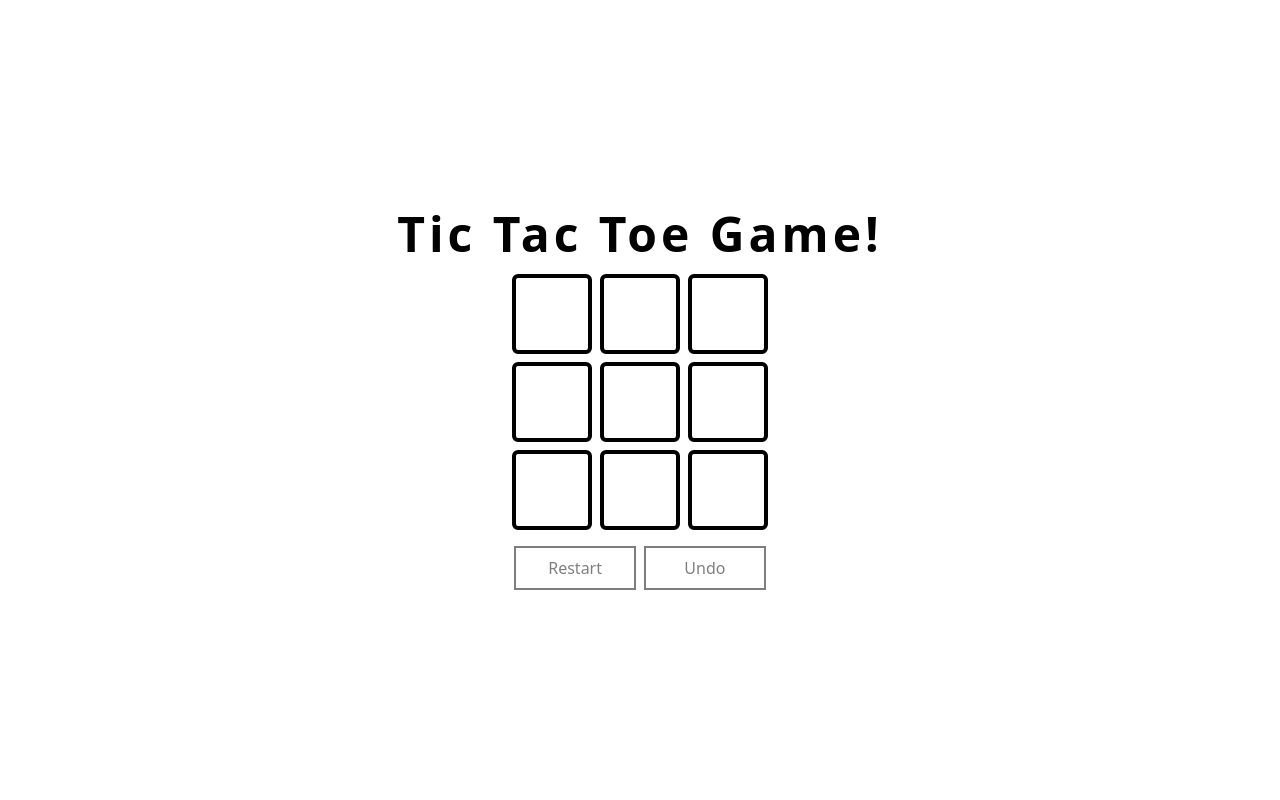
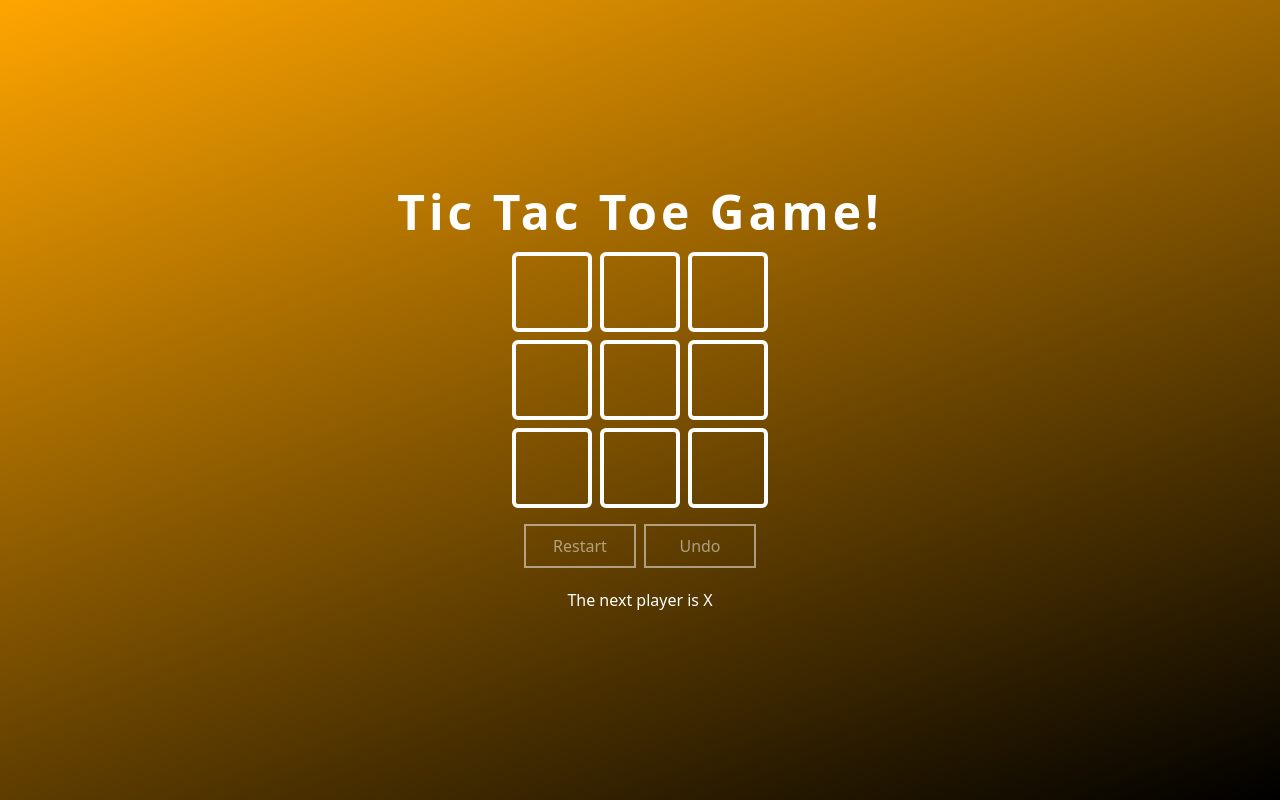
Before and after one commit to JOma6969/react-tsx-projs, a React (Vite) app: page / in a window 1280 px wide. Built offline with nearby package versions, Linux system fonts and the light colour scheme.

Commit message:
tic tac toe updates

```diff
--- a/src/components/TicTacToe.tsx
+++ b/src/components/TicTacToe.tsx
@@ -1,19 +1,17 @@
-import { useEffect, useState } from "react";
+import React, { useEffect, useState } from "react";
 
-const TicTacToe = () => {
-  const [board, setBoard] = useState<string[]>([...Array(9).fill("")]);
-  const [moveIndex, setMoveIndex] = useState<number[]>([]);
-  const [isX, setIsX] = useState<boolean>(true);
-  const [winningLine, setWinningLine] = useState<number[]>([]);
+const TicTacToe: React.FC = () => {
+  const [board, setBoard] = useState<string[]>([...Array(9).fill("")]); // the board
+  const [moveIndex, setMoveIndex] = useState<number[]>([]); // the array to store the indexes of the boxes clicked
+  const [isX, setIsX] = useState<boolean>(true); // determine if it is X's turn or O's turn
+  const [winningLine, setWinningLine] = useState<number[]>([]); // get the winning line and set it to green
   const [isThereAWinner, setIsThereAWinner] = useState<boolean | undefined>(
     undefined
-  );
-  const [winner, setWinner] = useState<string | null>(null);
-
-  console.log(winner);
+  ); // check if there is a winner (The name isn't all that descriptive)
+  const [winner, setWinner] = useState<string | null>(null); // get the winner when the winner wins
 
   useEffect(() => {
-    const winningLines: number[][] = [
+    const winningLines: number[][] = [ // the lines that will determine when the user has won
       // vertical:
       [0, 3, 6],
       [1, 4, 7],
@@ -29,35 +27,35 @@ const TicTacToe = () => {
       [2, 4, 6],
     ];
 
-    const checkWinner = () => {
-      for (let i = 0; i < winningLines.length; i++) {
-        const [a, b, c] = winningLines[i];
-        if (board[a] && board[a] === board[b] && board[b] === board[c]) {
-          setWinner(board[a]);
-          setWinningLine([a, b, c]);
-          return a;
+    const checkWinner = () => { // a function to check if there is a winner
+      for (let i = 0; i < winningLines.length; i++) { // looping through it to get each line instance
+        const [a, b, c] = winningLines[i]; // destructure for easy access
+        if (board[a] && board[a] === board[b] && board[b] === board[c]) { // checking if they match (i.e have the same val)
+          setWinner(board[a]); // set the winner to the letter and not the index
+          setWinningLine([a, b, c]); // set the winning line to the indexs
+          return a; // return the index
         }
       }
     };
 
-    if (board.every((tile) => tile !== "")) {
-      setIsThereAWinner(false);
+    if (board.every((tile) => tile !== "")) { // check if the board is full and there is no winner
+      setIsThereAWinner(false); // then setting the "isThereWInner" state to false
     }
 
-    checkWinner();
-  }, [board]);
+    checkWinner(); // call the checkWInner function
+  }, [board]); // run everytime the board changes
 
   const handleclick = (i: number) => {
-    const replica = [...board];
-    if (replica[i].trim()) return;
-    if (winner !== null) return;
-    setMoveIndex((prev) => [...prev, i]);
-    replica[i] = isX ? "X" : "O";
-    setIsX((prev) => !prev);
-    setBoard(replica);
+    const replica = [...board]; // replicate the board
+    if (replica[i].trim()) return; // check if the tile is already occupied, if so, do nothing and exit the function
+    if (winner !== null) return; // checking if there is already a winner, if so, do nothing and exit the function
+    setMoveIndex((prev) => [...prev, i]); // updating hte moveIndex array to store the last move
+    replica[i] = isX ? "X" : "O"; // then modify to replica by setting the index to either "X" or "O" depending on the isX state
+    setIsX((prev) => !prev); // change the isX state
+    setBoard(replica); // update the board state by setting it to replica
   };
 
-  const handleRestart = () => {
+  const handleRestart = () => { // a function to rest all vals
     setBoard([...Array(9).fill("")]);
     setIsX(true);
     setMoveIndex([]);
@@ -66,7 +64,7 @@ const TicTacToe = () => {
     setIsThereAWinner(undefined);
   };
 
-  const handleUndo = () => {
+  const handleUndo = () => { // function that uses the movesIndex arr to handle the undo
     const movesReplica = [...moveIndex];
     const boardReplica = [...board];
     const lastEle = movesReplica[movesReplica.length - 1];
@@ -79,7 +77,7 @@ const TicTacToe = () => {
   };
 
   return (
-    <div className="flex items-center justify-center flex-col h-screen">
+    <div className="flex tictactoe items-center justify-center flex-col h-screen">
       <h1 className="lg:text-5xl font-bold tracking-[4px] mb-4">
         Tic Tac Toe Game!
       </h1>
@@ -88,10 +86,10 @@ const TicTacToe = () => {
           <button
             key={i}
             className={`size-20 cursor-pointer border-4 text-3xl font-semibold rounded-md ${
-              winningLine.includes(i) ? "border-green-600" : "border-black"
+              winningLine.includes(i) ? "border-green-600" : "border-white"
             } ${
               isThereAWinner === false && winner === null
-                ? "border-red-600"
+                ? "!border-red-900"
                 : "border-black"
             }`}
             onClick={() => handleclick(i)}
@@ -100,22 +98,31 @@ const TicTacToe = () => {
           </button>
         ))}
       </div>
-      <div className="grid grid-cols-2 gap-2 mt-4">
+      <div className="grid grid-cols-2 mb-5 gap-2 mt-4">
         <button
           onClick={handleRestart}
           disabled={moveIndex.length === 0}
-          className="cursor-pointer disabled:opacity-[0.5] border-2 py-2 px-8"
+          className="cursor-pointer disabled:opacity-[0.5] border-2 py-2 w-28 hover:rounded-md hover:text-white hover:font-bold transition-all duration-700 hover:bg-red-400"
         >
           Restart
         </button>
         <button
           onClick={handleUndo}
-          disabled={moveIndex.length === 0}
+          disabled={moveIndex.length === 0 || winner !== null || (isThereAWinner === false && board.every((tile) => tile !== ""))}
           className="cursor-pointer disabled:opacity-[0.5] border-2 py-2 px-8"
         >
           Undo
         </button>
       </div>
+      {
+        isThereAWinner === false && board.every((tile) => tile !== "") && !winner && <p>It is a tie!. kindly restart the game to continue.</p>
+      }
+      {
+        !winner && !board.every((tile) => tile !== "") && <p>The next player is {isX ? "X" : "O"}</p>
+      }
+      {
+        winner && <p>The winner is {winner} kindly restart the game</p>
+      }
     </div>
   );
 };
--- a/src/index.css
+++ b/src/index.css
@@ -13,3 +13,8 @@
     top: 50%
   }
 }
+
+.tictactoe {
+  background-image: linear-gradient(160deg, orange, black);
+  color: white;
+}
```
